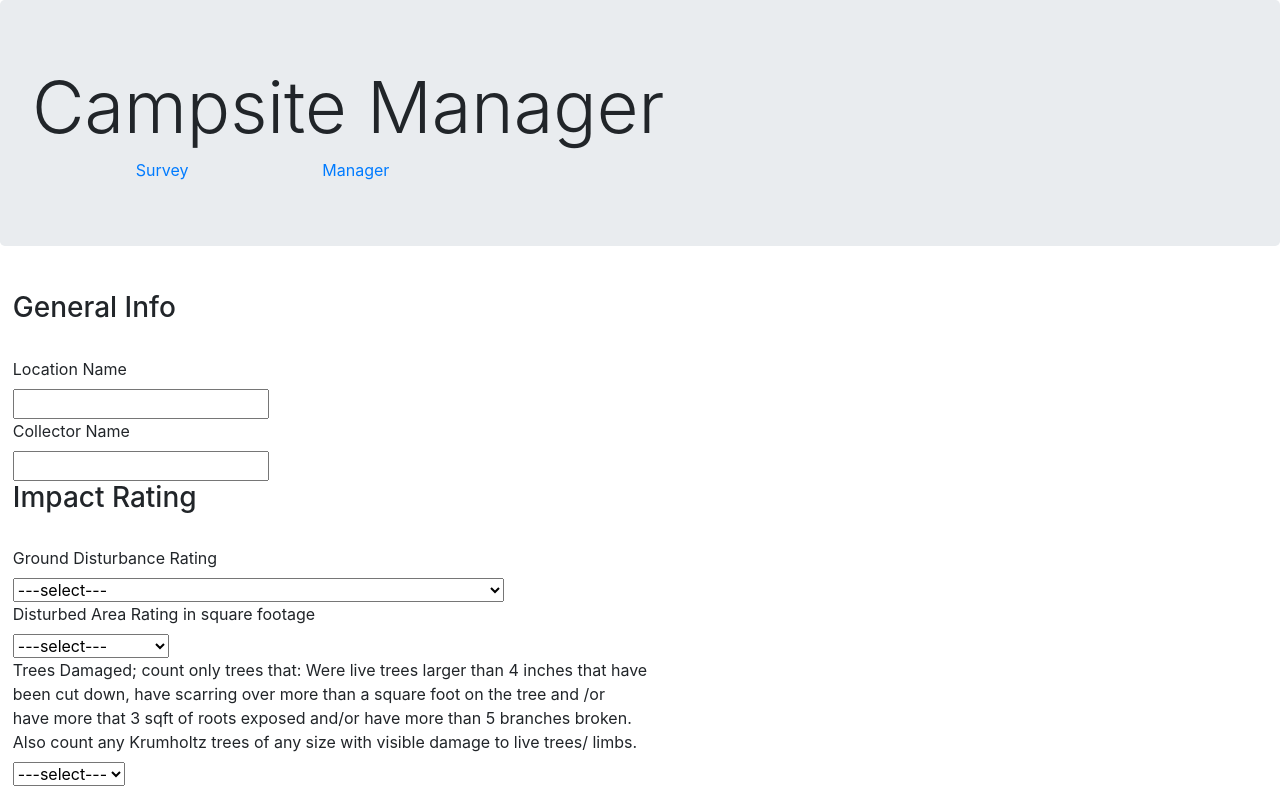
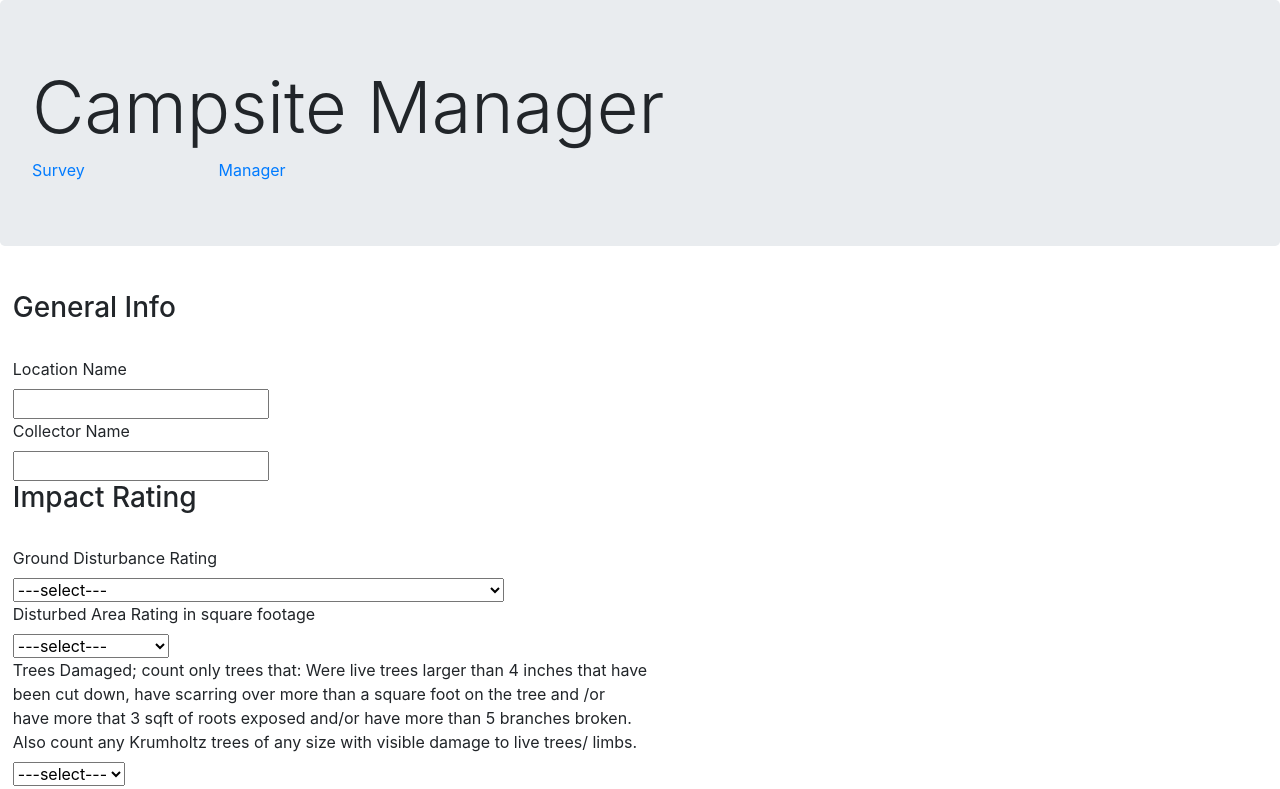
Before and after one commit to Dustnclay/Campsite-Manager, a React (Create React App) app: page /survey in a window 1280 px wide. Shown: the top 789 px of the page. Built offline with nearby package versions, Linux system fonts and the light colour scheme.

Commit message:
cleaned cconsoles and commented out code

```diff
--- a/src/components/Header.js
+++ b/src/components/Header.js
@@ -10,7 +10,7 @@ function Header () {
                     <h1  className="display-3">Campsite Manager</h1>
 
                 <Row>
-                    <Col sm={{ size: 'auto', offset: 1 }}>
+                    <Col sm={{ size: 'auto', offset: 0 }}>
                         <Link to="/survey">
                             Survey
                         </Link>
--- a/src/components/Survey.js
+++ b/src/components/Survey.js
@@ -124,7 +124,6 @@ function Survey() {
             [event.target.name]:event.target.type === "checkbox"? event.target.checked: event.target.value
         })
     }
-console.log('answers:', answers)
     return(
         <Form onSubmit={submitButton} style={{padding:'1%'}}>
             <h3>General Info</h3><br/>
```
Also changed, not shown: src/envisionsig.jpg (deleted), 1 other file (tests, documents, lock files or other folders).
